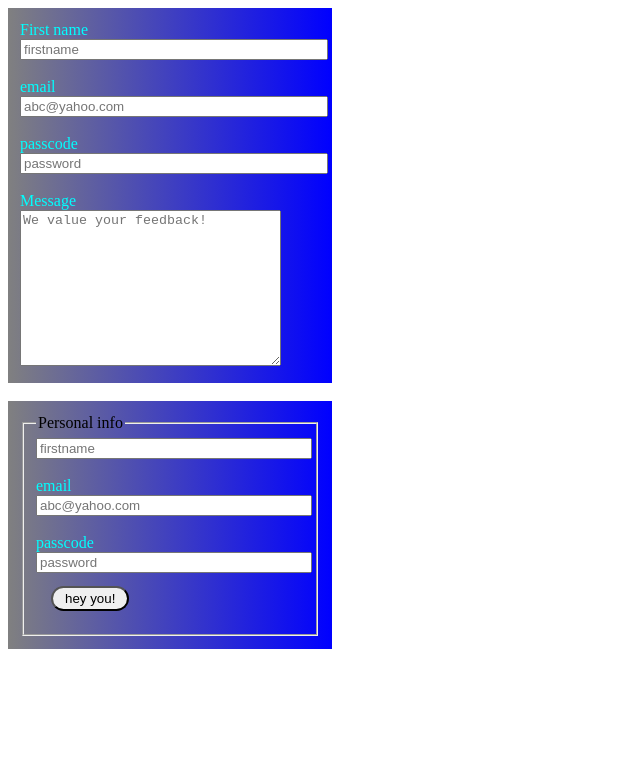
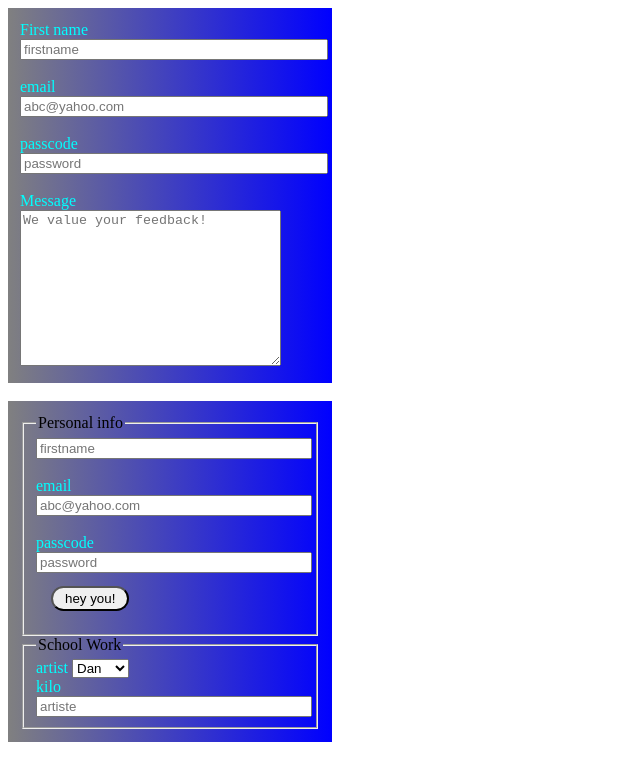
Before and after one commit to Elai5/htmlpractices, a plain HTML site: page byron/form5.html in a window 1280 px wide. Shown: the whole page, without its empty margins (0-640 px from the left). Drawn offline with Linux system fonts and the light colour scheme.

Commit message:
dropdown list

```diff
--- a/byron/form5.html
+++ b/byron/form5.html
@@ -26,12 +26,15 @@
     }
     label{
         color: aqua;
+        /* margin: 5px 0px; */
+        /* padding: 34px 0; */
     }
     button{
         border-radius: 15px;
         padding: 3px 12px;
         margin: 13px 15px;
     }
+
 </style>
 <body>
     <form>
@@ -54,7 +57,20 @@
       <label for="password">passcode<input type="password" name="password" placeholder="password"></label>
       <button type="button" onclick="alert('great to have you')">hey you!</button>
         </fieldset>
+        <fieldset>
+            <legend>School Work</legend>
+            <label for="artist">artist</label>
+            <select name="players" id="play">
+                <option value="1">khalid</option>
+                <option value="2">Kane</option>
+                <option value="3" selected>Dan</option>
+            </select><br>
+            <label for="daya">kilo<input type="text" name="artists" placeholder="artiste"></label>
+        </fieldset>
 
-    </form>
+    </form><br>
+    <!-- <form action="">
+
+    </form> -->
 </body>
 </html>
```
